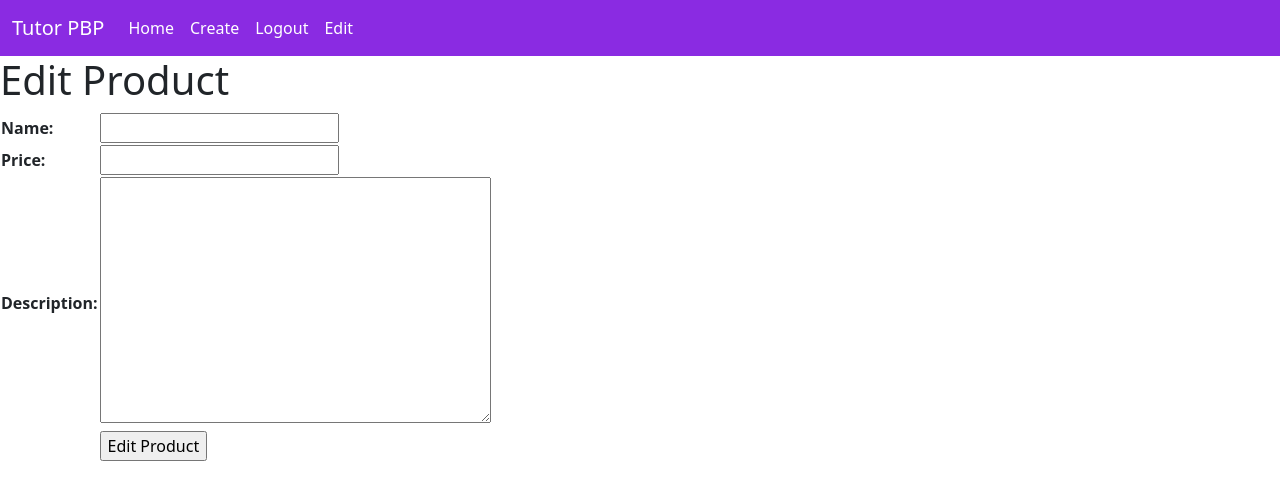
After one commit to Photic23/tesPBP, a Django app: template main/templates/edit_product.html in a window 1280 px wide. The commit adds this page. Shown: the top 500 px of the page. Run offline with Django 4.2, Linux system fonts and the light colour scheme; the template is opened without the code that fills it: values that come from a table or form of the project are taken from there, others are empty.

Commit message:
tutorialLab

```diff
--- /dev/null
+++ b/main/templates/edit_product.html
@@ -0,0 +1,22 @@
+{% extends 'base.html' %}
+
+{% load static %}
+
+{% block content %}
+
+<h1>Edit Product</h1>
+
+<form method="POST">
+    {% csrf_token %}
+    <table>
+        {{ form.as_table }}
+        <tr>
+            <td></td>
+            <td>
+                <input type="submit" value="Edit Product"/>
+            </td>
+        </tr>
+    </table>
+</form>
+
+{% endblock %}
--- a/main/urls.py
+++ b/main/urls.py
@@ -1,5 +1,5 @@
 from django.urls import path
-from main.views import show_main, create_product, show_xml, show_json, show_xml_by_id, show_json_by_id, delete_element, register, login_user, logout_user
+from main.views import show_main, create_product, show_xml, show_json, show_xml_by_id, show_json_by_id, delete_element, register, login_user, logout_user, edit_product, delete_product
 
 
 app_name = 'main'
@@ -14,5 +14,7 @@ urlpatterns = [
     path('delete/<int:id>/', delete_element, name='post-delete'),
     path('register/', register, name='register'),
     path('login/', login_user, name='login'),
-    path('logout/', logout_user, name='logout')
+    path('logout/', logout_user, name='logout'),
+    path('edit-product/<int:id>', edit_product, name='edit_product'),
+    path('delete/<int:id>', delete_product, name='delete_product'), # sesuaikan dengan nama fungsi yang dibuat
 ]
--- a/templates/base.html
+++ b/templates/base.html
@@ -6,10 +6,42 @@
     <meta name="viewport" content="width=device-width, initial-scale=1.0">
     <title>Document</title>
     {% block meta %}
+        <meta charset="UTF-8" />
+        <meta name="viewport" content="width=device-width, initial-scale=1">
     {% endblock meta %}
+    <link href="https://cdn.jsdelivr.net/npm/bootstrap@5.3.2/dist/css/bootstrap.min.css" rel="stylesheet" integrity="sha384-T3c6CoIi6uLrA9TneNEoa7RxnatzjcDSCmG1MXxSR1GAsXEV/Dwwykc2MPK8M2HN" crossorigin="anonymous">
+    <script src="https://cdn.jsdelivr.net/npm/@popperjs/core@2.11.8/dist/umd/popper.min.js" integrity="sha384-I7E8VVD/ismYTF4hNIPjVp/Zjvgyol6VFvRkX/vR+Vc4jQkC+hVqc2pM8ODewa9r" crossorigin="anonymous"></script>
+    <script src="https://cdn.jsdelivr.net/npm/bootstrap@5.3.2/dist/js/bootstrap.min.js" integrity="sha384-BBtl+eGJRgqQAUMxJ7pMwbEyER4l1g+O15P+16Ep7Q9Q+zqX6gSbd85u4mG4QzX+" crossorigin="anonymous"></script>
 </head>
 <body>
+    <!--Navbar-->
+    <nav class="navbar navbar-expand-lg" style="background-color: blueviolet;">
+        <div class="container-fluid">
+          <a class="navbar-brand" style="color: white;" href="/">Tutor PBP</a>
+          <button class="navbar-toggler" type="button" data-bs-toggle="collapse" data-bs-target="#navbarNav" aria-controls="navbarNav" aria-expanded="false" aria-label="Toggle navigation">
+            <span class="navbar-toggler-icon"></span>
+          </button>
+          <div class="collapse navbar-collapse"  id="navbarNav">
+            <ul class="navbar-nav">
+              <li class="nav-item">
+                <a class="nav-link active" aria-current="page" style="color: white;" href="/">Home</a>
+              </li>
+              <li class="nav-item">
+                <a class="nav-link" style="color: white;" href="/create-product">Create</a>
+              </li>
+              <li class="nav-item">
+                <a class="nav-link" style="color: white;" href="{% url 'main:logout' %}">Logout</a>
+              </li>
+              <li class="nav-item">
+                <a class="nav-link" style="color: white;" href="/">Edit</a>
+              </li>
+            </ul>
+          </div>
+        </div>
+    </nav>
+    <!--Navbar-->
     {% block content %}
     {% endblock content %}
+    <script src="https://code.jquery.com/jquery-3.6.0.min.js" integrity="sha384-KyZXEAg3QhqLMpG8r+J4jsl5c9zdLKaUk5Ae5f5b1bw6AUn5f5v8FZJoMxm6f5cH1" crossorigin="anonymous"></script>
 </body>
 </html>
```
Also changed, not shown: main/templates/main.html (+12 -0 lines), main/views.py (+31 -6 lines).
